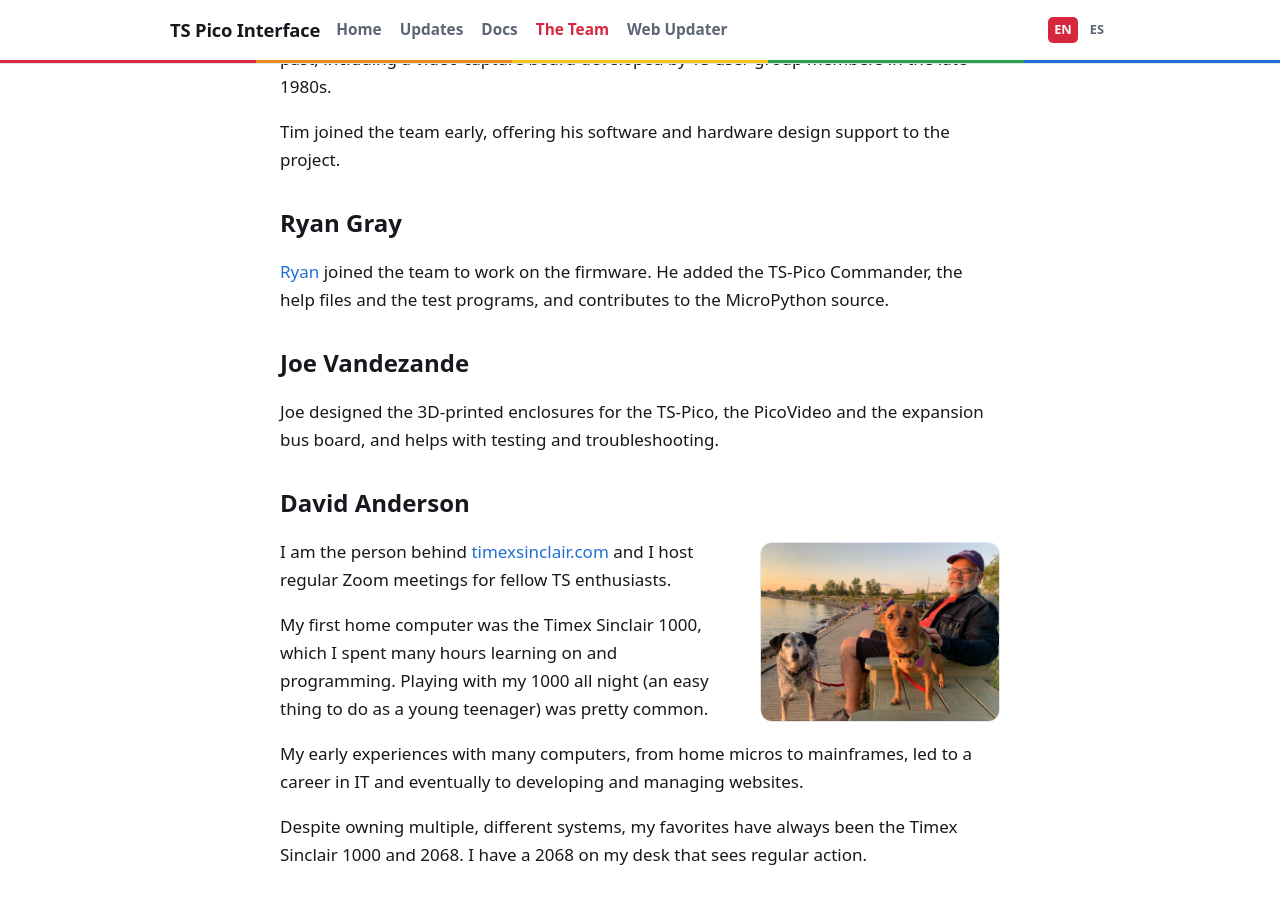
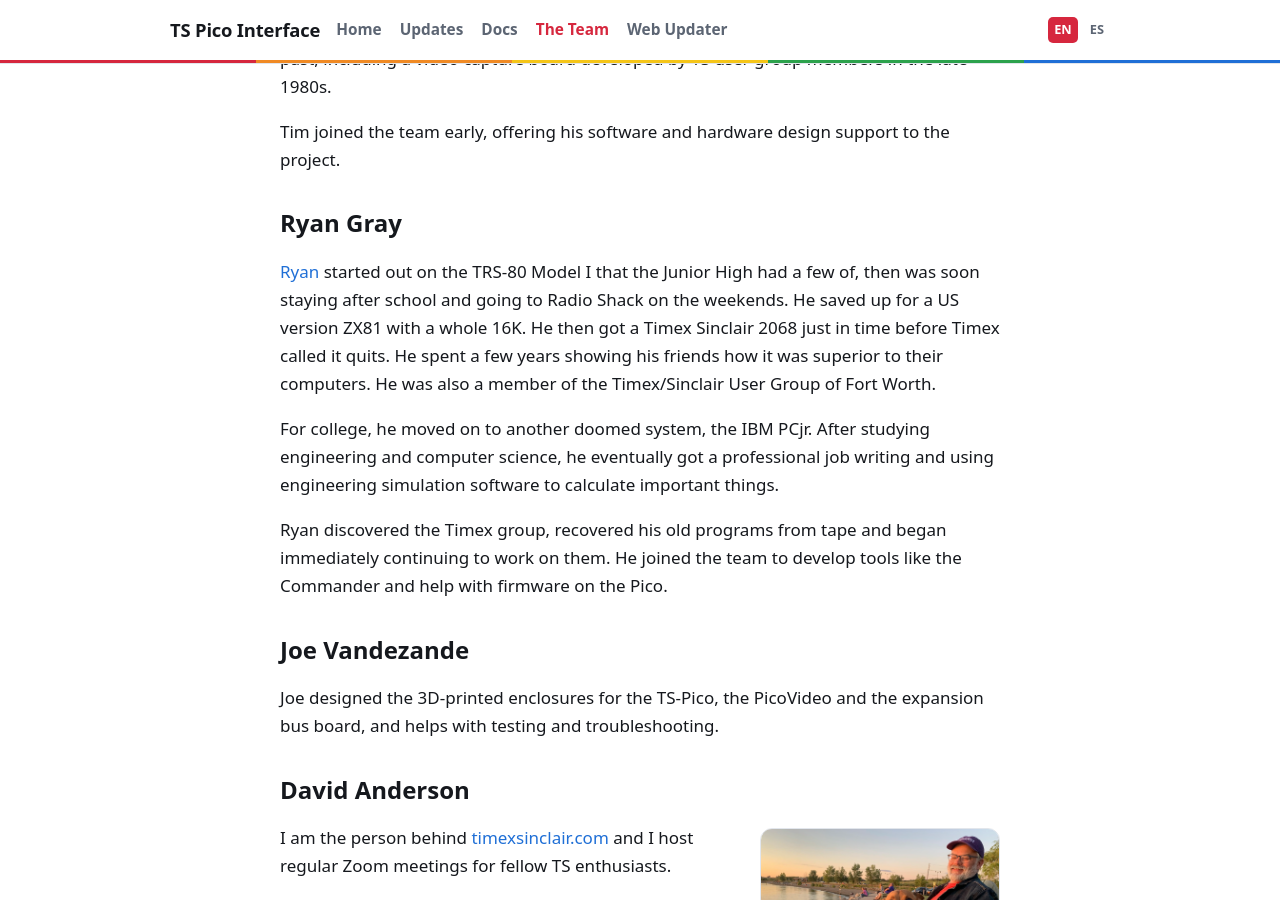
Before and after one commit to timex-sinclair-projects/tspico-firmware-build, a Jekyll site: the page built from site/the-team.md, in a window 1280 px wide and 900 px high, scrolled down 2993 px. Built offline with Jekyll 4.4.1, drawn with Linux system fonts in a browser that asks for light colours.

Commit message:
Team page: Ryan's new bio (English and Spanish)
Co-Authored-By: Claude Opus 5.5 <noreply@anthropic.com>

```diff
--- a/site/the-team.md
+++ b/site/the-team.md
@@ -61,7 +61,11 @@ Tim joined the team early, offering his software and hardware design support to
 
 ## Ryan Gray
 
-[Ryan](https://graytrek.com/) joined the team to work on the firmware. He added the TS-Pico Commander, the help files and the test programs, and contributes to the MicroPython source.
+[Ryan](https://graytrek.com/) started out on the TRS-80 Model I that the Junior High had a few of, then was soon staying after school and going to Radio Shack on the weekends. He saved up for a US version ZX81 with a whole 16K. He then got a Timex Sinclair 2068 just in time before Timex called it quits. He spent a few years showing his friends how it was superior to their computers. He was also a member of the Timex/Sinclair User Group of Fort Worth.
+
+For college, he moved on to another doomed system, the IBM PCjr. After studying engineering and computer science, he eventually got a professional job writing and using engineering simulation software to calculate important things.
+
+Ryan discovered the Timex group, recovered his old programs from tape and began immediately continuing to work on them. He joined the team to develop tools like the Commander and help with firmware on the Pico.
 
 ## Joe Vandezande
 
```
Also changed, not shown: site/es/equipo.md (+5 -1 lines).
